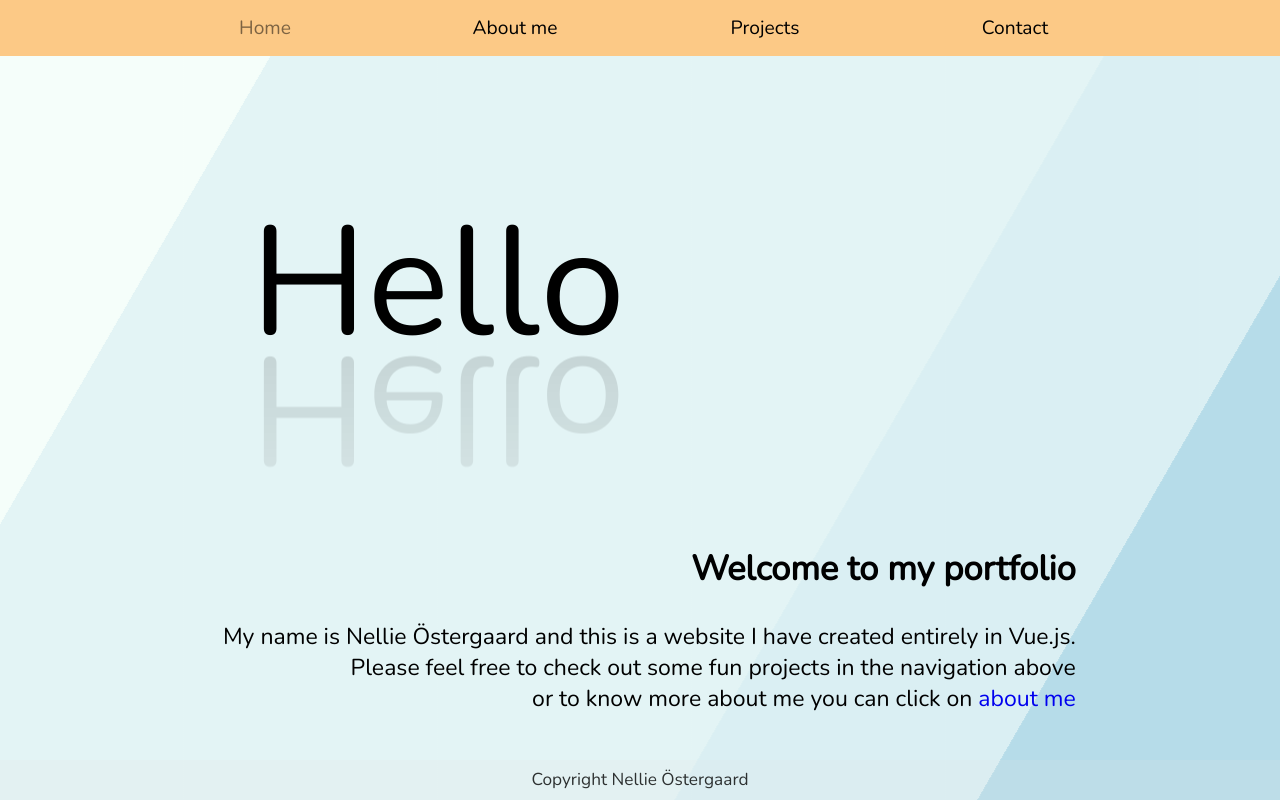
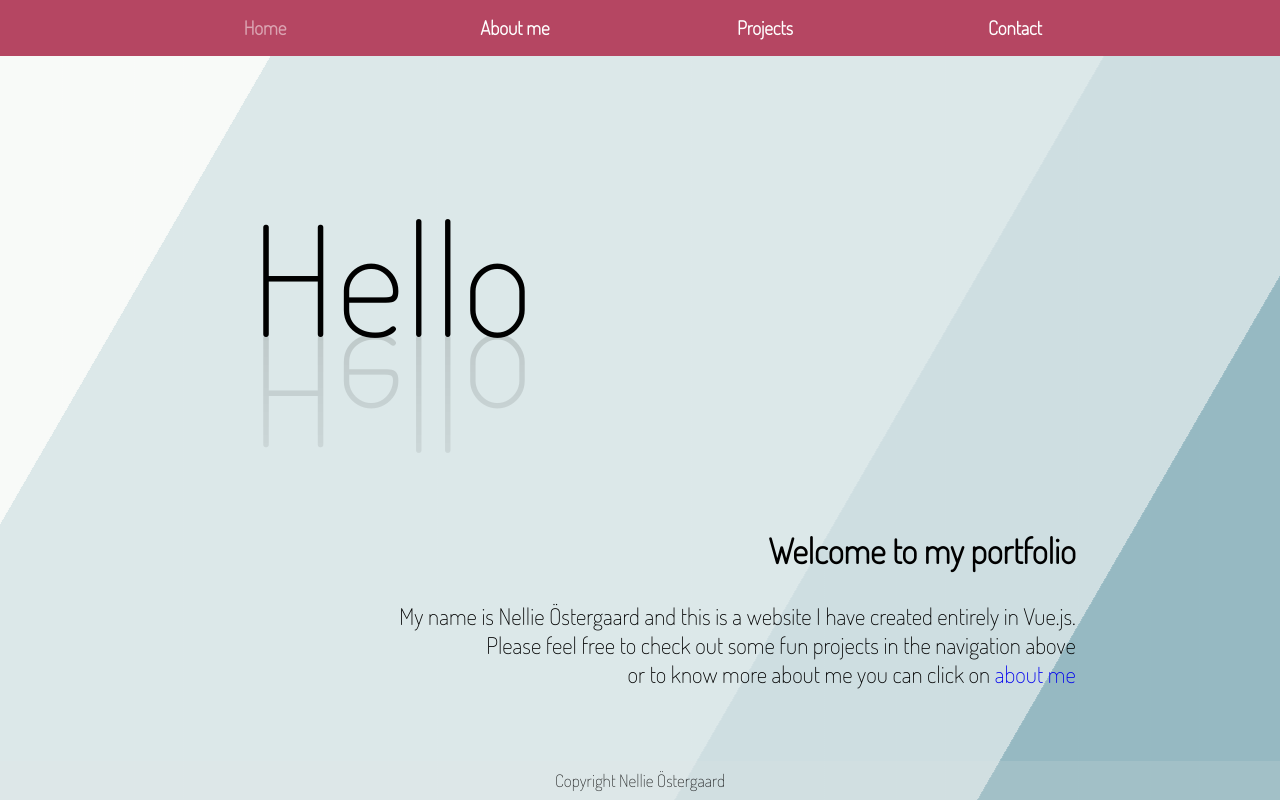
Before and after one commit to nellieostergaard/my-portfolio, a Vue app in the folder my-portfolio/: page / in a window 1280 px wide. Built offline with nearby package versions, Linux system fonts and the light colour scheme; what vue-draggable, vue-resource would draw is missing.

Commit message:
hover effects navbar + new colors

```diff
--- a/my-portfolio/src/assets/scss/style.scss
+++ b/my-portfolio/src/assets/scss/style.scss
@@ -1,5 +1,6 @@
-@import url('https://fonts.googleapis.com/css2?family=Nunito:wght@200&display=swap');
+@import url('https://fonts.googleapis.com/css2?family=Dosis:wght@200&display=swap');
 @import '../scss/keyframes.scss';
+
 
 $color-gray : #545454;
 $color-lightgray : rgba(187, 186, 186, 0.8);
@@ -7,13 +8,13 @@ $color-superlightgray : rgba(230, 230, 230, 0.5);
 $color-white : rgb(255,255,255);
 $color-black : rgb(0,0,0);
 $breakpoint-tablet: 768px;
-$feature : #FCC986;
+$feature : #B54662;
 $feature-hover : rgb(252, 208, 177);
 $my-blue : #ADD8E6;
 $clock-size : 200px;
 
 #app {
-    font-family: 'Nunito', sans-serif;
+    font-family: 'Dosis', sans-serif;
     -webkit-font-smoothing: antialiased;
     -moz-osx-font-smoothing: grayscale;
     text-align: center;
@@ -196,11 +197,12 @@ $extra : calc(#{$pad} * 1.2);
     content: "\f106";
     position: absolute;
     border-radius: 50%;
-    bottom: 3px;
+    bottom: 2px;
     left: calc(50% - 5px);
     will-change: transform;
     transform: scale(0);
     transition: transform 0.2s ease;
+    color: $color-white;
     font: normal normal normal 14px/1 FontAwesome;
     font-size: inherit;
     text-rendering: auto;
@@ -219,15 +221,16 @@ $extra : calc(#{$pad} * 1.2);
     white-space: nowrap;
     text-overflow: ellipsis;
     display: block;
-    color: $color-black;
+    color: $color-white;
+    font-weight: 700;
   }
 
   .sub-menu .menu-item {
     padding: 0.75rem 0;
-    background: $feature;
     opacity: 0;
     transform-origin: bottom;
     animation: enter 0.2s ease forwards;
+    background-color: rgb(182, 89, 112);
   }
   .sub-menu .menu-item:nth-child(1) {
     animation-duration: 0.2s;
@@ -241,8 +244,22 @@ $extra : calc(#{$pad} * 1.2);
     animation-duration: 0.4s;
     animation-delay: 0.2s;
   }
-  .sub-menu .menu-item:hover {
-    background: $feature-hover;
+  .sub-menu .menu-item:after {
+      content: "\f104";
+      position: absolute;
+      left: auto;
+      right: 1rem;
+      bottom: calc(50% - 6px);
+      transform: scale(0);
+      content: "\f104";
+      font: normal normal normal 14px/1 FontAwesome;
+      font-size: inherit;
+      text-rendering: auto;
+      -webkit-font-smoothing: antialiased;
+      color: $color-white;
+  }
+  .sub-menu .menu-item:hover:after {
+    transform: scale(1);
   }
   .sub-menu .menu-item a {
     padding: 0 0.75rem;
@@ -259,8 +276,8 @@ $extra : calc(#{$pad} * 1.2);
       right: 1rem;
       width: 30px;
       height: 2px;
-      background: $color-black;
-      box-shadow: 0 10px $color-black, 0 -10px $color-black;
+      background: $color-white;
+      box-shadow: 0 10px $color-white, 0 -10px $color-white;
     }
     .menu > ol {
       display: none;
@@ -346,7 +363,7 @@ body {
 
 .bg {
     animation: slide 8s ease-in-out infinite alternate;
-    background-image: linear-gradient(-60deg, #ADD8E6 50%, #F5FFFA 50%);
+    background-image: linear-gradient(-60deg, #88B1BB 50%, #F9FAF9 50%);
     bottom: 0;
     left: -50%;
     opacity: .5;
```
